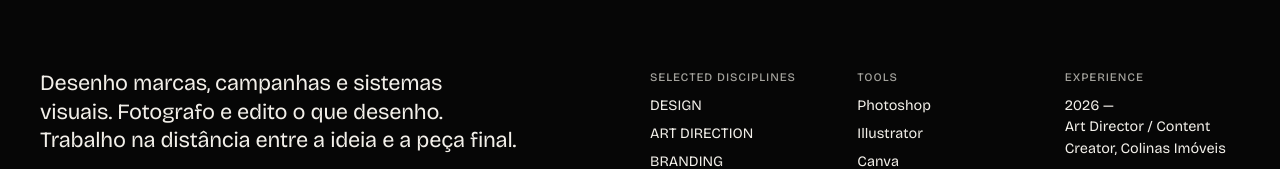
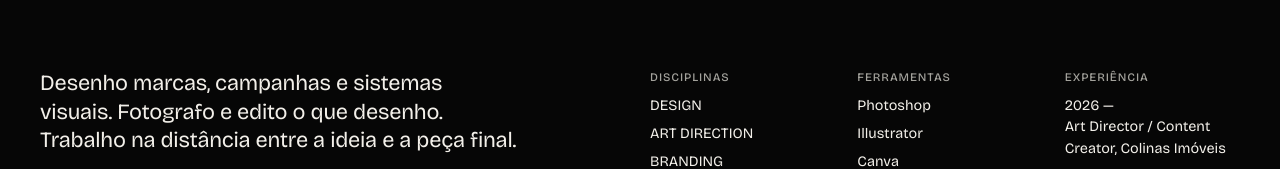
Before and after one commit to pedroislva13/pedro.viliera, a Next.js app: page /about in a window 1280 px wide. Shown: the part 231-400 px from the top of the page. Built offline with nearby package versions, Linux system fonts and the light colour scheme.

Commit message:
Update page.tsx

```diff
--- a/app/about/page.tsx
+++ b/app/about/page.tsx
@@ -12,9 +12,9 @@ export default function About() {
       <div className="grid about">
         <p className="t-subtitle c-half-l">{siteConfig.bio}</p>
         <div className="c-half-r about__cols t-caption">
-          <div><h2 className="t-micro">SELECTED DISCIPLINES</h2><ul>{siteConfig.disciplines.map((d) => <li key={d}>{d}</li>)}</ul></div>
-          <div><h2 className="t-micro">TOOLS</h2><ul>{siteConfig.tools.map((d) => <li key={d}>{d}</li>)}</ul></div>
-          <div><h2 className="t-micro">EXPERIENCE</h2><ul>{siteConfig.experience.map((e) => <li key={e.role}>{e.period}<br />{e.role}, {e.place}</li>)}</ul></div>
+          <div><h2 className="t-micro">DISCIPLINAS</h2><ul>{siteConfig.disciplines.map((d) => <li key={d}>{d}</li>)}</ul></div>
+          <div><h2 className="t-micro">FERRAMENTAS</h2><ul>{siteConfig.tools.map((d) => <li key={d}>{d}</li>)}</ul></div>
+          <div><h2 className="t-micro">EXPERIÊNCIA</h2><ul>{siteConfig.experience.map((e) => <li key={e.role}>{e.period}<br />{e.role}, {e.place}</li>)}</ul></div>
         </div>
       </div>
     </section>
```
